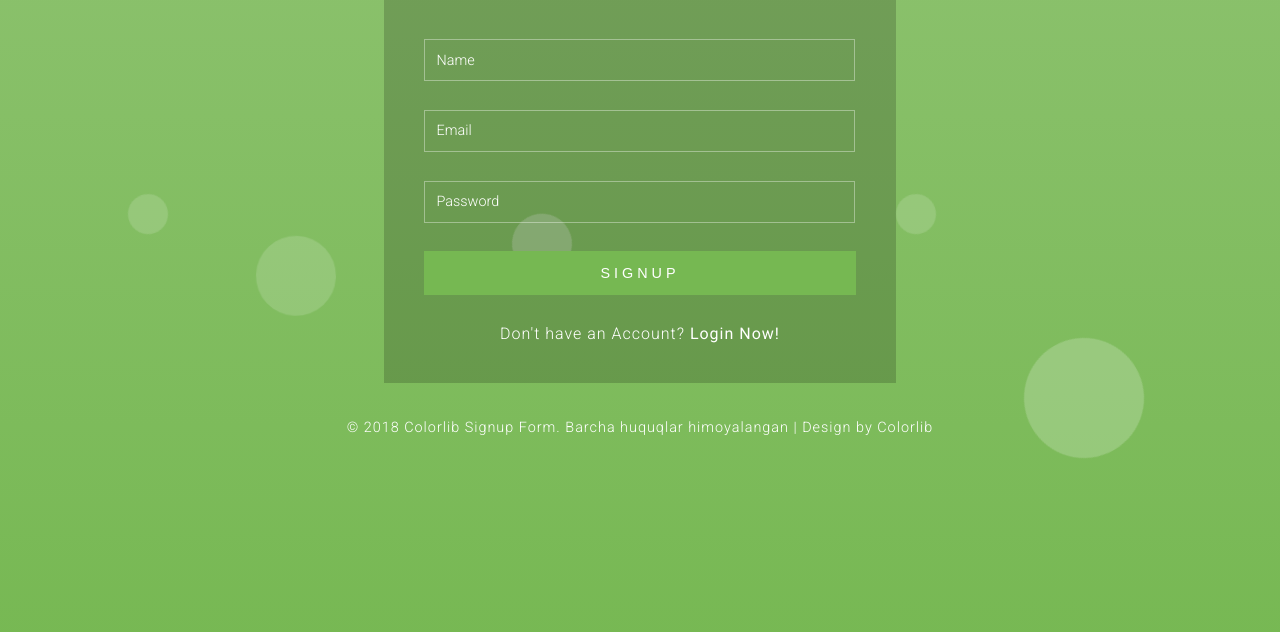
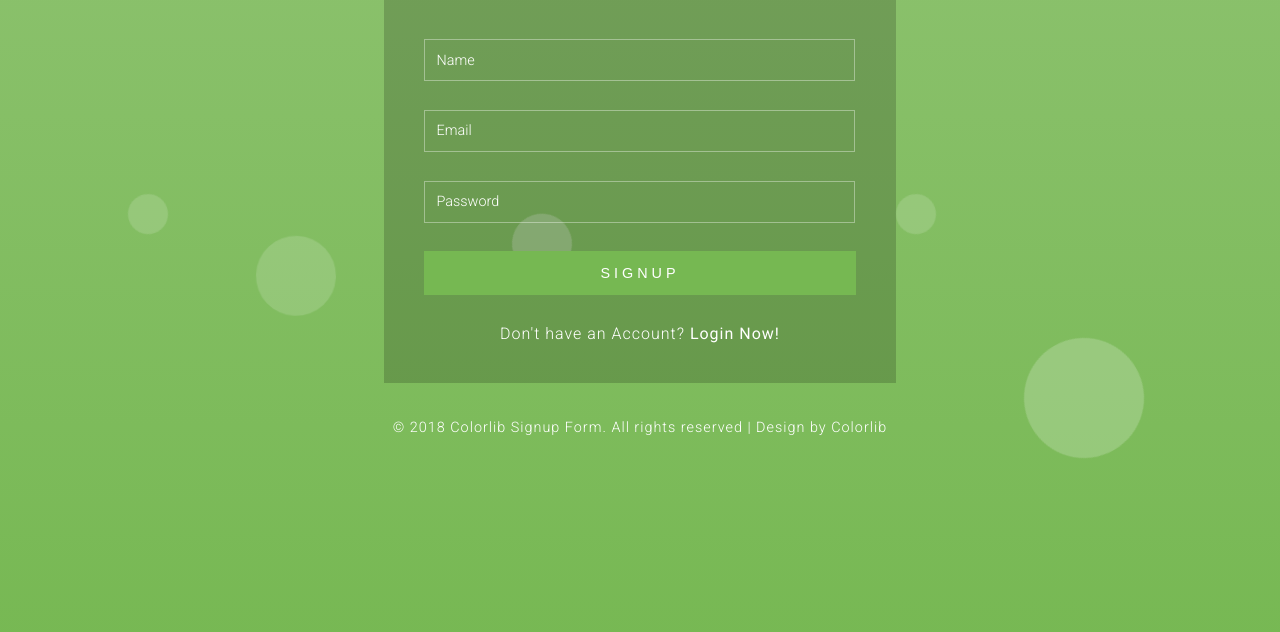
Before and after one commit to mirafzal/bekzod, a PHP site: page /register-view.php in a window 1280 px wide. Shown: the part 130-762 px from the top of the page. Run offline with PHP 8.4, Linux system fonts and the light colour scheme.

Commit message:
Revert "Make some changes"
This reverts commit 128cdf9c1bdf20cf202990d2564575a7165761ca.

```diff
--- a/12412421.php
+++ /dev/null
@@ -1 +0,0 @@
-<?php
--- a/login.php
+++ b/login.php
@@ -24,6 +24,7 @@ if ($_POST) {
         }
     }
 
+//    mylog("Error: " . $sql . "<   br>" . mysqli_error($db));
     header('Location: login-view.php?message=Login yoki parol xato.');
     exit();
 }
--- a/register-view.php
+++ b/register-view.php
@@ -79,7 +79,7 @@ License URL: http://creativecommons.org/licenses/by/3.0/
     </div>
     <!-- copyright -->
     <div class="colorlibcopy-agile">
-        <p>© 2018 Colorlib Signup Form. Barcha huquqlar himoyalangan | Design by <a href="https://colorlib.com/" target="_blank">Colorlib</a></p>
+        <p>© 2018 Colorlib Signup Form. All rights reserved | Design by <a href="https://colorlib.com/" target="_blank">Colorlib</a></p>
     </div>
     <!-- //copyright -->
     <ul class="colorlib-bubbles">
```
Also changed, not shown: 1 other file.
